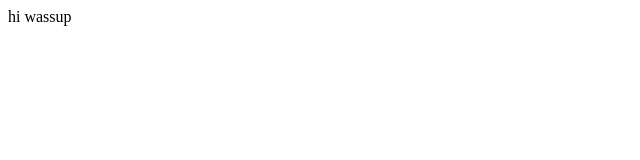
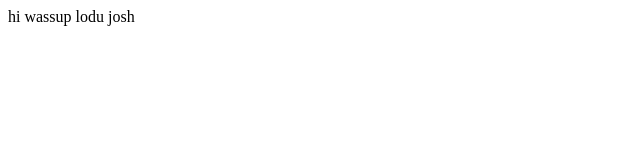
Before and after one commit to Harshu061/F1-catalog, a plain HTML site: page index.html in a window 1280 px wide. Shown: the full height of the page, 0-640 px from the left. Drawn offline with Linux system fonts and the light colour scheme.

Commit message:
maine josh is commit mai gaali diya

```diff
--- a/index.html
+++ b/index.html
@@ -1,5 +1,5 @@
 <html>
   <body>
-    <p>hi wassup</p>
+    <p>hi wassup lodu josh</p>
   </body>
 </html>
```
